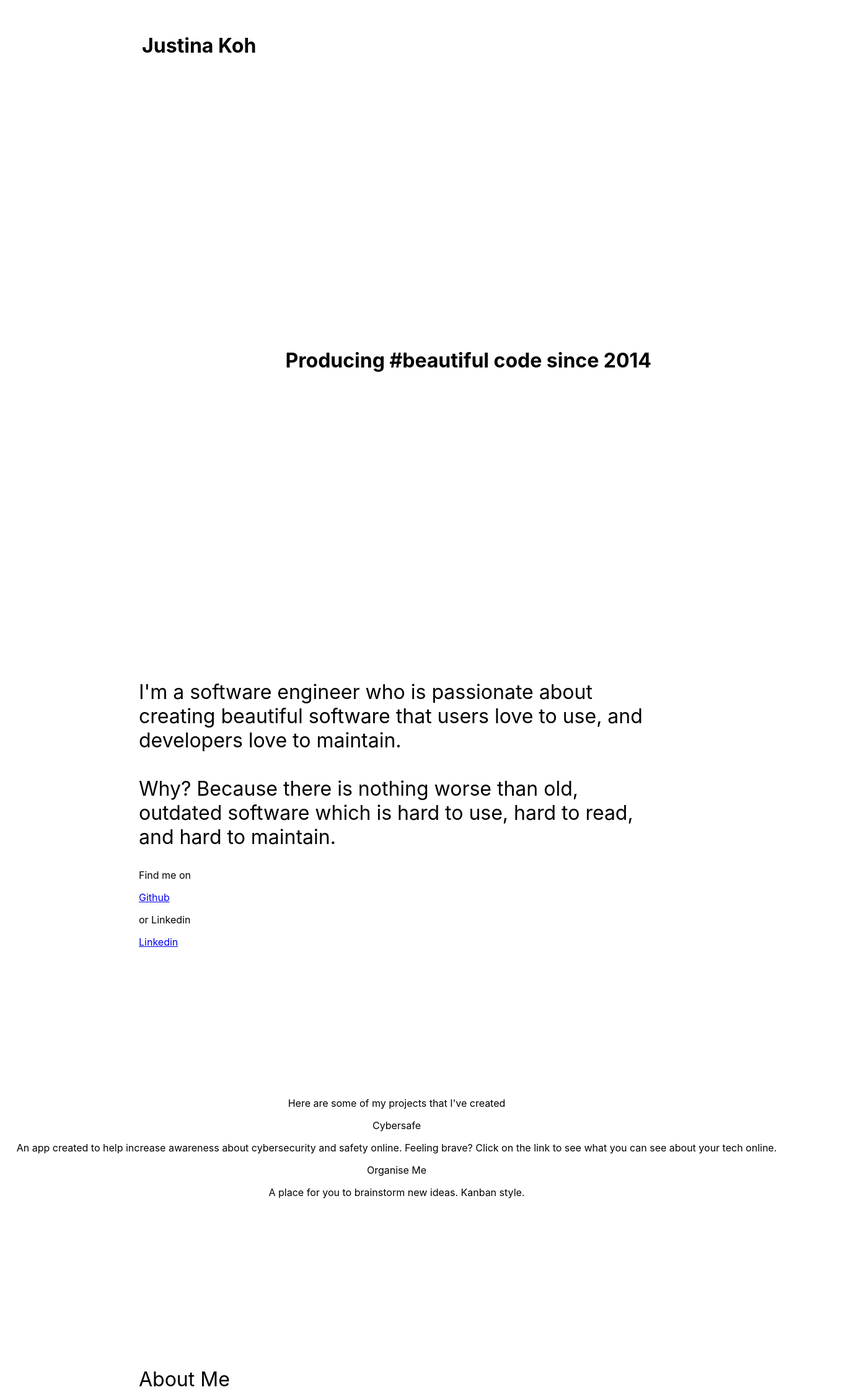
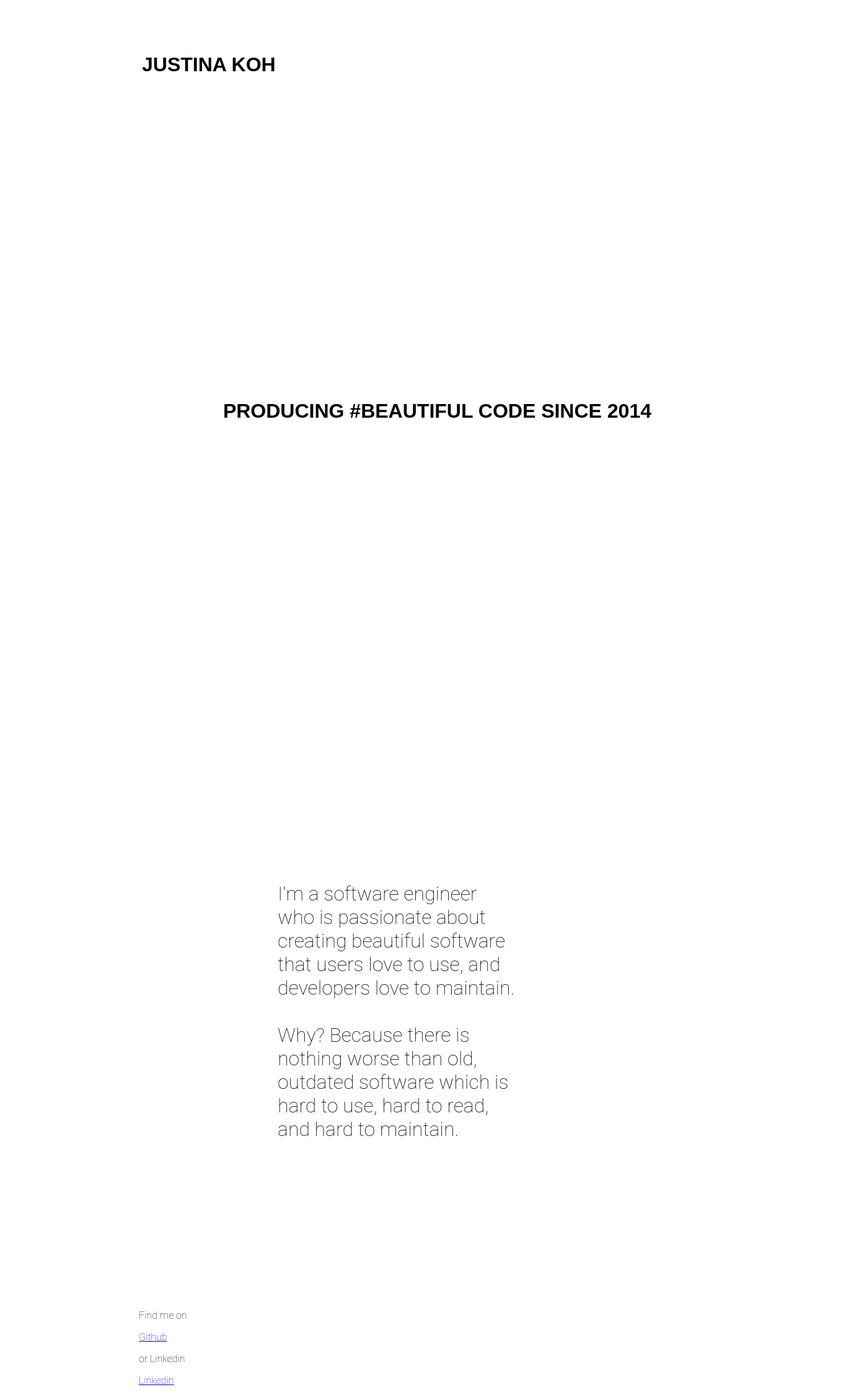
Before and after one commit to justinakoh/justinakoh.github.io, a React (Create React App) app: page / in a window 1280 px wide. Shown: the part 175-2426 px from the top of the page at 62% size, 1394 px wide, since content can reach past the window. Built offline with nearby package versions, Linux system fonts and the light colour scheme.

Commit message:
Update code before attempting to change styles completely

```diff
--- a/src/App.css
+++ b/src/App.css
@@ -3,7 +3,6 @@
   display: flex;
   flex-direction: column;
   align-items: center;
-  /*list-style: none;*/
   justify-content: space-evenly;
 }
 
@@ -14,10 +13,16 @@
 }
 .name{
   align-self: flex-start;
+  font-family: 'Montserrat', sans-serif;
+  font-weight: 200;
+  text-transform: uppercase;
 }
 
 .slogan{
   align-self: flex-end;
+  font-family: 'Montserrat', sans-serif;
+  font-weight: 300;
+  text-transform: uppercase;
 }
 
 .about-me{
@@ -25,16 +30,31 @@
   font-size: 2em;
   justify-content: flex-start;
   text-align: left;
+  font-family: 'Roboto', sans-serif;
+  font-weight: 100;
+}
+
+.description-text {
+  padding: 7em;
+  /*font-size: 2em;*/
+  justify-content: flex-start;
+  text-align: left;
+  font-family: 'Roboto', sans-serif;
+  font-weight: 100;
 }
 
 .subtext{
   font-size: 50%;
+}
 
+.header{
+  /*align-self: flex-start;*/
 }
 
 .item{
   padding: 7em;
-  height: 50px;
+  /*height: 100%;*/
+  /*height: 50px;*/
   margin: 5px;
   font-weight: bold;
   font-size: 2em;
--- a/src/App.js
+++ b/src/App.js
@@ -3,13 +3,14 @@ import './App.css';
 function App() {
     return (
         <div className="App">
-            <div className="name">
-                <p class="item">Justina Koh</p>
+            <div className="name item">
+                <p>Justina Koh</p>
             </div>
-            <div className="slogan">
-                <p class="item">Producing #beautiful code since 2014</p>
+            <div className="slogan item">
+                <p>Producing #beautiful code since 2014</p>
             </div>
             <div className="about-me">
+                <div className="description-text">
                     <p>
                         I'm a software engineer who is passionate about creating beautiful software that users love to
                         use, and developers love to maintain.
@@ -17,6 +18,7 @@ function App() {
                         Why? Because there is nothing worse than old, outdated software which is hard to use, hard to read,
                         and hard to maintain.
                     </p>
+                </div>
                 <div className="subtext">
                     <p>Find me on </p>
                     <a href="https://github.com/justinakoh" target="_blank" className="body-link twitter-link"
@@ -47,21 +49,20 @@ function App() {
                 </body>
             </div>
             <div className="about-me">
-                <p>About Me</p>
+                <p className="about-me header">About Me</p>
+                <div className="description-text">
                     <p>
-                    Currently, I am a final year honours student at Victoria University of Wellington. I specialise in
+                        Currently, I am a final-year honours student at Victoria University of Wellington. I specialise in
                         Software Engineering and have particular passion for Cybersecurity.
                     </p>
                     <p>
                         I think that the best ideas are inspired by the things around us - the people around us, the nature
-                    around us.
-                    Something about the best ideas being simple and usable by everyone. Inspired by nature. Everything
-                    can somehow relate back.
+                        around us. To me, the best ideas are the simplest and most usable be everyone.
                     </p>
                     <p>
-                    In my spare time I enjoy baking (put link here with pics of what I have baked), gardening and
-                    asdlkfjalksdfj
+                        When I'm not online, I enjoy baking,
                     </p>
+                </div>
             </div>
         </div>
         //    Put in button for hectic goose mess
```
Also changed, not shown: 1 other file (tests, documents, lock files or other folders). Lines whose indentation alone changed are shown as unchanged.
